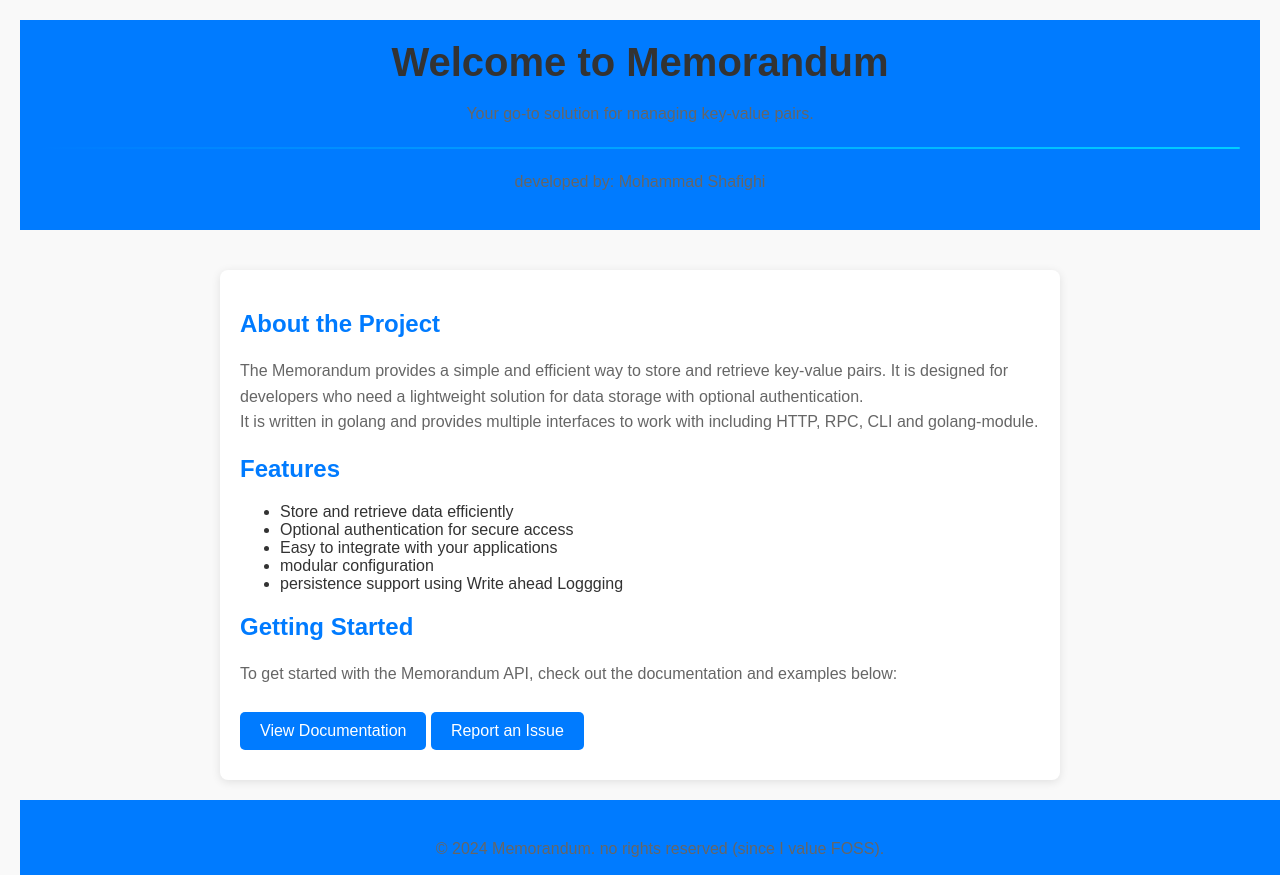
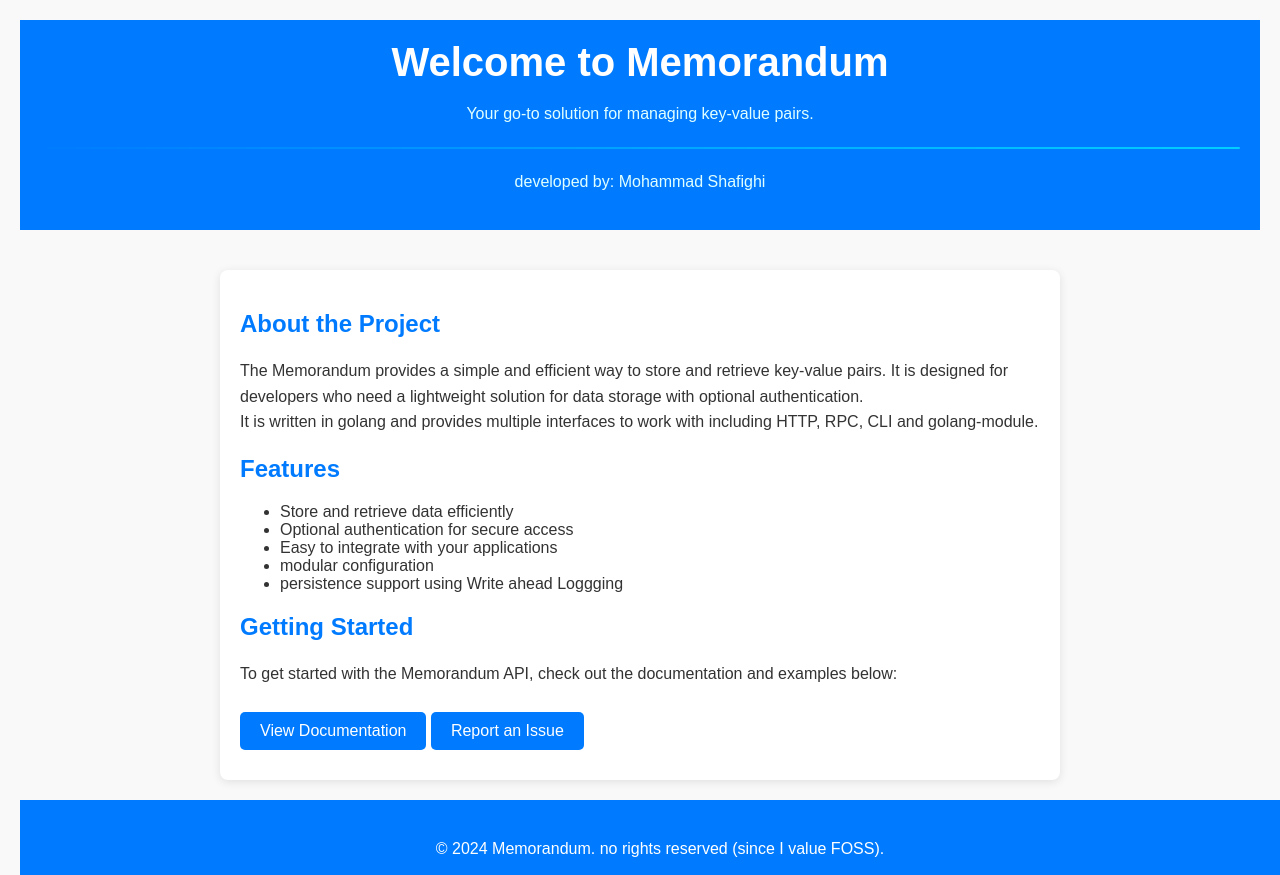
Before and after one commit to shafigh75/Memorandum, a plain HTML site: page docs/index.html in a window 1280 px wide. Shown: the top 875 px of the page. Drawn offline with Linux system fonts and the light colour scheme.

Commit message:
Update index.html

```diff
--- a/docs/index.html
+++ b/docs/index.html
@@ -103,15 +103,15 @@
             margin-bottom: 20px;
         }
 
-        h1 {
-            color: #333;
+        .title {
+            color: white;
         }
 
-        p {
-            color: #666;
+        .subtitle {
+            color: lightcyan;
         }
 
-        hr {
+        .breaker {
             border: none;
             height: 2px;
             background: linear-gradient(to right, #007BFF, #00CFFF);
@@ -122,10 +122,10 @@
 </head>
 <body>
     <header>
-        <h1>Welcome to Memorandum</h1>
-        <p>Your go-to solution for managing key-value pairs.</p>
-        <hr>
-        <p>developed by: Mohammad Shafighi</p>
+        <h1 class="title">Welcome to Memorandum</h1>
+        <p class="subtitle">Your go-to solution for managing key-value pairs.</p>
+        <hr class="breaker">
+        <p class="subtitle">developed by: Mohammad Shafighi</p>
     </header>
     <div class="container">
         <h2>About the Project</h2>
```
